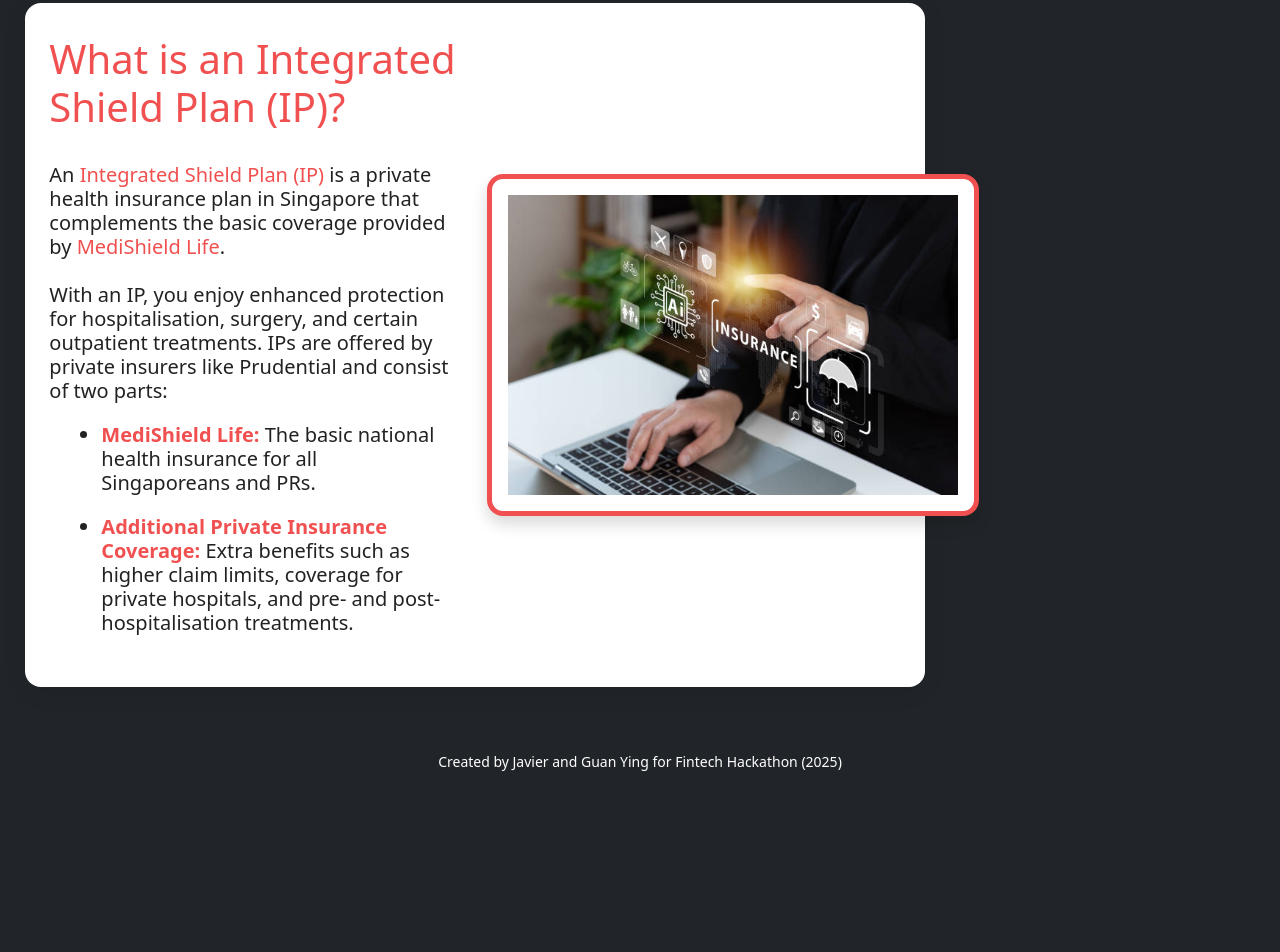
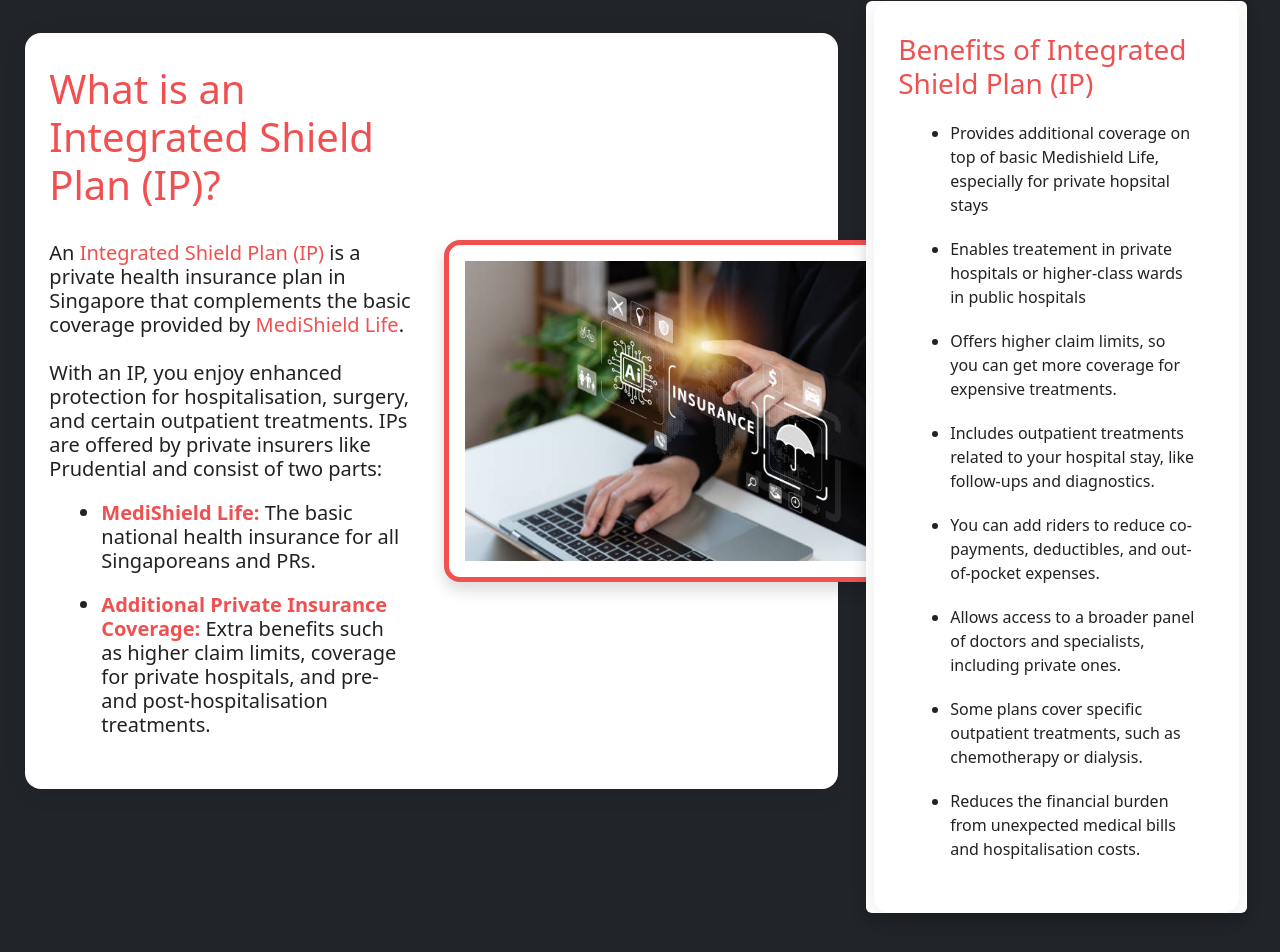
Before and after one commit to dramatictan/hackathon, a plain HTML site: page aboutISP.html in a window 1280 px wide. Shown: the part 870-1822 px from the top of the page. Before the commit the page ends 1658 px from the top, so only its background shows below. Drawn offline with nearby package versions, Linux system fonts and the light colour scheme.

Commit message:
Added on what is intergrated shield plan for users to get a brief understanding

```diff
--- a/aboutISP.html
+++ b/aboutISP.html
@@ -88,6 +88,9 @@
       </button>
     </div>
 
+    <div class = "container-grid">
+      <div class = "item1">
+
         <div class="intro-box my-5">
           <div class="row align-items-center">
               <!-- Intro -->
@@ -104,13 +107,64 @@
                 </ul>
               </h5>
             </div>
+
             <div class="col-md-6 text-end">
               <div class="p-3 bg-white rounded-4 shadow " style="display:inline-block; border: 5px solid #f05050">
                     <img src = "images/aboutISP/image-1.jpg" alt="Integrated Shield Plan" class="img-fluid" style="max-width:450px;">
               </div>
             </div>
+
           </div>
         </div>
+      </div>
+
+      <div class = "item2 m-2">
+        <div class = "bg-white rounded-2 shadow">
+          <div class = "intro-box m-2">
+            <h3>Benefits of Integrated Shield Plan (IP)</h3>
+            <ul>
+              <li>Provides additional coverage on top of basic Medishield Life, especially for private hopsital stays</li>
+            </ul>
+            <ul>
+              <li>Enables treatement in private hospitals or higher-class wards in public hospitals</li>
+            </ul>
+            <ul>
+              <li>
+                Offers higher claim limits, so you can get more coverage for expensive treatments.
+              </li>
+            </ul>
+            <ul>
+              <li>
+                Includes outpatient treatments related to your hospital stay, like follow-ups and diagnostics.
+              </li>
+            </ul>
+            <ul>
+              <li>
+                You can add riders to reduce co-payments, deductibles, and out-of-pocket expenses.
+              </li>
+            </ul>
+            <ul>
+              <li>
+                Allows access to a broader panel of doctors and specialists, including private ones.
+              </li>
+            </ul>
+            <ul>
+              <li>
+                Some plans cover specific outpatient treatments, such as chemotherapy or dialysis.
+              </li>
+            </ul>
+            <ul>
+              <li>
+                Reduces the financial burden from unexpected medical bills and hospitalisation costs.
+              </li>
+            </ul>
+          </div>
+          </div>
+        </div>
+      </div>
+    </div>
+
+
 
     <footer class="mt-auto py-3 bg-dark text-center">
       <p class="m-0 py-0 px-4">
--- a/styles/aboutISP.css
+++ b/styles/aboutISP.css
@@ -9,9 +9,10 @@
     margin-left: 0; /*align to the left*/
 }
 
-.intro-box h1 {
+.intro-box h1, h3 {
     color: #f05050;
 }
+
 
 .intro-box span {
     color: #f05050;
@@ -20,3 +21,32 @@
 .intro-box li {
     margin: 20px;
 }
+
+
+/* grid */
+.container-grid {
+    display: grid;
+    grid-template-columns: repeat(3, 1fr); /* 3 columns */
+    grid-template-rows: repeat(3, 1fr);  /* 3 rows, adjusts height to content */
+    gap: 20px;
+
+    margin-top: 30px;  /* add spacing below carousel */
+    position: relative; /* make sure it stacks normally */
+    z-index: 1;         /* ensures it's above default stacking context */
+}
+
+.item1 {
+    grid-row-start: 1;
+    grid-row-end: 2;
+
+    grid-column-start: 1;
+    grid-column-end: 3;
+}
+
+.item2 {
+    grid-row-start: 1;
+    grid-row-end: 2;
+
+    grid-column-start: 3;
+    grid-column-end: 4;
+}
```
Lines whose indentation alone changed are shown as unchanged.
